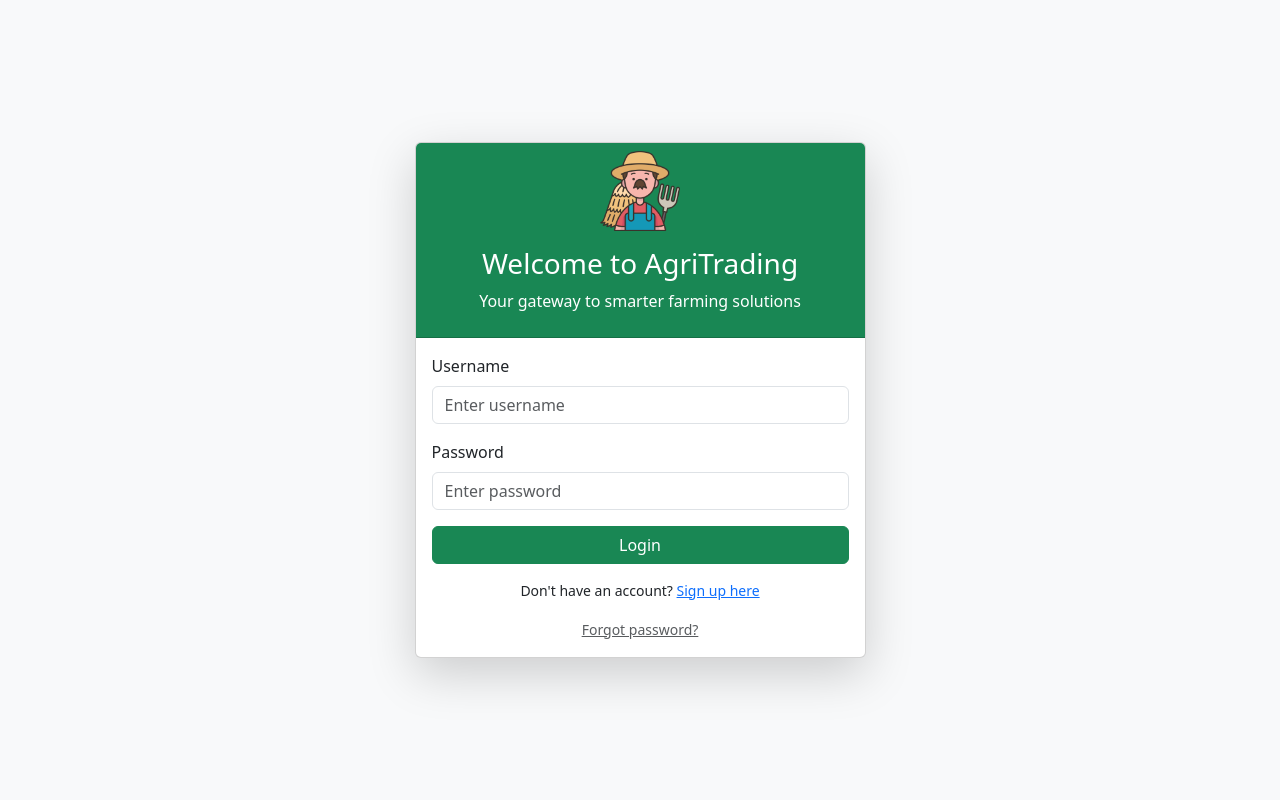
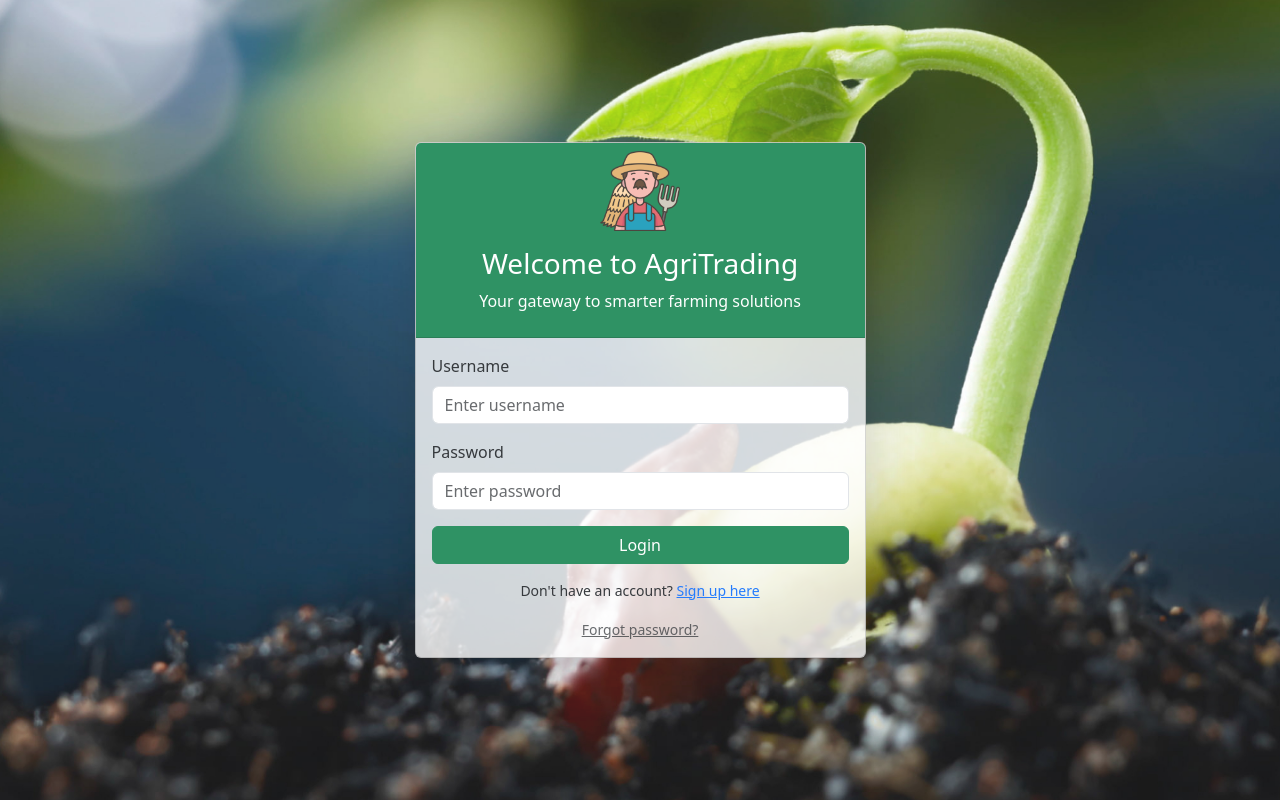
Before and after one commit to Nanthan15/Agri-Trade_Frontend, a React (Create React App) app: page /login in a window 1280 px wide. Built offline with nearby package versions, Linux system fonts and the light colour scheme.

Commit message:
changed login and register page desgin

```diff
--- a/src/components/LoginForm.js
+++ b/src/components/LoginForm.js
@@ -1,9 +1,10 @@
 import React, { useState } from "react";
 import { useNavigate } from "react-router-dom";
 import ApiService from "../ApiService";
-import { Form, Button, Alert, Card, Container, Row, Col } from "react-bootstrap";
 import farmerimage from "../resource/farmer.png";
 import costsimage from "../resource/costs.png";
+import { Form, Button, Alert, Card, Container, Row, Col } from "react-bootstrap";
+import { img1, img2, img3, img4, img7, img8, img9, img10 } from "../resource";
 import "../styles/logincss.css"; // CSS for animations
 import NavBar from "./compo/nav";
 
@@ -39,16 +40,12 @@ const LoginForm = () => {
 
   return (
     <>
-    {/* <NavBar></NavBar> */}
-
-
-    <div className="login-page">
-
+      <div className="login-page" style={{ backgroundImage: `url(${img10})`, backgroundSize: 'cover', backgroundRepeat: 'no-repeat', backgroundPosition: 'center', opacity: 0.9 }}>
         <div className="form-container">
           <Container>
             <Row className="justify-content-center">
               <Col md={6} lg={5}>
-            <Card className="shadow-lg">
+                <Card className="shadow-lg" style={{ backgroundColor: 'rgba(255, 255, 255, 0.8)' }}>
                   <Card.Header className="bg-success text-white text-center">
                     <img
                       src={farmerimage}
@@ -114,8 +111,8 @@ const LoginForm = () => {
             </Row>
           </Container>
         </div>
-  </div></>
-
+      </div>
+    </>
   );
 };
 
--- a/src/components/register.js
+++ b/src/components/register.js
@@ -1,8 +1,10 @@
 import React, { useState } from "react";
 import { useNavigate } from "react-router-dom";
 import ApiService from "../ApiService";
+import farmerimage from "../resource/farmer.png";
+import costsimage from "../resource/costs.png";
 import { Form, Button, Alert, Card, Container, Row, Col, Nav } from "react-bootstrap";
-import farmerimage from "../resource/farmer.png";
+import { img1, img2, img3, img4, img7, img8, img9, img10 } from "../resource";
 import "../styles/logincss.css";
 import NavBar from "./compo/nav";
 
@@ -84,13 +86,12 @@ const Register = () => {
 
   return (
     <>
-
-      <div className="register-page">
+      <div className="register-page" style={{ backgroundImage: `url(${img10})`, backgroundSize: 'cover', backgroundRepeat: 'no-repeat', backgroundPosition: 'center', opacity: 0.9 }}>
         <div className="form-container">
           <Container>
             <Row className="justify-content-center">
               <Col md={6} lg={5}>
-                <Card className="shadow-lg">
+                <Card className="shadow-lg" style={{ backgroundColor: 'rgba(255, 255, 255, 0.8)' }}>
                   <Card.Header className="bg-success text-white text-center">
                     <img
                       src={farmerimage}
--- a/src/resource/index.js
+++ b/src/resource/index.js
@@ -5,4 +5,5 @@ import img4 from './img4.jpg';
 import img7 from './img7.jpg';
 import img8 from './img8.jpg';
 import img9 from './img9.jpg';
-export { img1, img2, img3,img4,img7,img8,img9};
+import img10 from './img10.jpg';
+export { img1, img2, img3,img4,img7,img8,img9,img10};
```
Also changed, not shown: src/resource/img10.jpg (added). Lines whose indentation alone changed are shown as unchanged.
